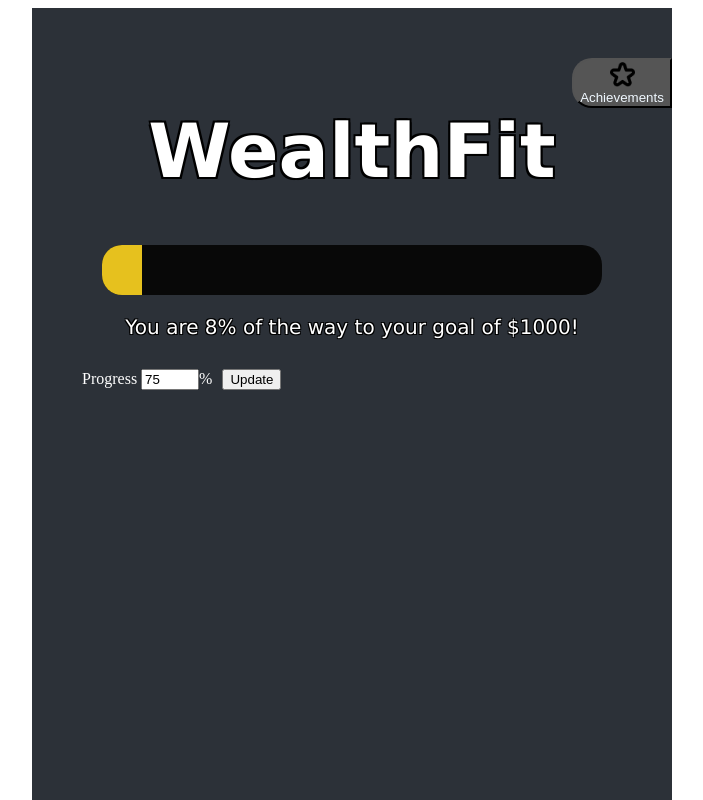
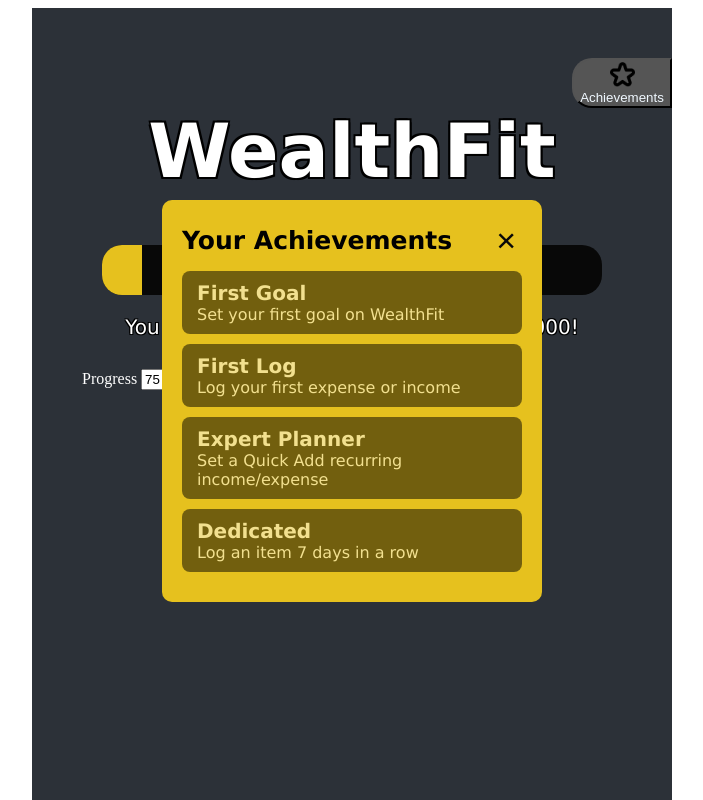
Before and after one commit to bennett-sellers/434Project2.2, a plain HTML site: page 434/index.html in a window 1280 px wide. Both pictures are taken after a click on the button "Achievements". Shown: the top 800 px of the page, without its empty margins (288-991 px from the left). Drawn offline with Linux system fonts and the light colour scheme.

Commit message:
achievements tab (currently in index, move later)

```diff
--- a/434/css/styles.css
+++ b/434/css/styles.css
@@ -517,3 +517,77 @@
   font-size: 14px;
   padding: 16px 0;
 }
+
+.achievement-panel {
+  position: fixed;
+  top: 25%;
+  right: 450px;
+  width: 340px;
+  background-color: #e6c11e;
+  padding: 20px;
+  overflow-y: auto;
+  border-radius: 10px;
+  opacity: 0;
+  visibility: hidden;
+  transition: opacity 0.4s ease, visibility 0.4s ease;
+  z-index: 11;
+  font-family: Verdana;
+}
+
+.achievement-panel.open {
+  opacity: 1;
+  visibility: visible;
+}
+
+.panel-header {
+  display: flex;
+  justify-content: space-between;
+  align-items: center;
+  font-size: 25px;
+  font-weight: bold;
+  margin-bottom: 10px;
+  color: #000000;
+}
+
+.close-btn {
+  background: none;
+  border: none;
+  font-size: 34px;
+  color: #080808;
+  cursor: pointer;
+}
+
+.achievement {
+  background-color: #000000;
+  border-radius: 8px;
+  padding: 10px 15px;
+  margin-bottom: 10px;
+  display: flex;
+  align-items: center;
+}
+
+.achievement-title {
+  font-weight: bold;
+  font-size: 20px;
+  color:#ffffff;
+  text-align: left;
+}
+
+.achievement-desc {
+  font-size: 16px;
+  color: #ffffff;
+  text-align: left;
+}
+
+#a_goal{
+  opacity: 0.5;
+}
+#a_log{
+  opacity: 0.5;
+}
+#a_quick{
+  opacity: 0.5;
+}
+#a_7{
+  opacity: 0.5;
+}
--- a/434/index.html
+++ b/434/index.html
@@ -12,7 +12,7 @@
       <!-- Home Content with Progress Rings -->
       <div id="Home" class="tabcontent" style="display: block;">
         <h1>WealthFit</h1>
-        <button class="achievements">
+        <button class="achievements" id = "achievements" onclick = "openAch()">
           <img src="assets/star.png" class="icon" alt="star"/>
           <br />Achievements
         </button>
@@ -29,6 +29,41 @@
         <div class="controls">
           <label>Progress <input type="number" min="0" max="100" value="75" id="input1">% </label>
           <button onclick="updateRings()">Update</button>
+        </div>
+
+        <div class="achievement-panel" id="achievementPanel">
+          <div class="panel-header">
+            Your Achievements
+            <button class="close-btn" id="closePanel" onclick = "closeAch()">&times;</button>
+          </div>
+
+          <div class="achievement" id = "a_goal">
+            <div>
+              <div class="achievement-title">First Goal</div>
+              <div class="achievement-desc">Set your first goal on WealthFit</div>
+            </div>
+          </div>
+
+          <div class="achievement" id = "a_log">
+            <div>
+              <div class="achievement-title">First Log</div>
+              <div class="achievement-desc">Log your first expense or income</div>
+            </div>
+          </div>
+
+          <div class="achievement" id = "a_quick">
+            <div>
+              <div class="achievement-title">Expert Planner</div>
+              <div class="achievement-desc">Set a Quick Add recurring income/expense</div>
+            </div>
+          </div>
+
+          <div class="achievement" id = "a_7">
+            <div>
+              <div class="achievement-title">Dedicated</div>
+              <div class="achievement-desc">Log an item 7 days in a row</div>
+            </div>
+          </div>
         </div>
 
 
--- a/434/js/main.js
+++ b/434/js/main.js
@@ -7,6 +7,42 @@
 const goalAmountInput = document.getElementById('goalAmount');
 const goalDateInput = document.getElementById('goalDate');
 
+function openAch(){
+  const panel = document.getElementById('achievementPanel');
+  panel.classList.add('open');
+  const a_goal = document.getElementById('a_goal');
+  if(localStorage.getItem("a_goal") == null){
+    a_goal.style.opacity = 0.5;
+  }else{
+    a_goal.style.opacity = 1;
+  }
+
+  const a_log = document.getElementById('a_log');
+  if(localStorage.getItem("a_log") == null){
+    a_log.style.opacity = 0.5;
+  }else{
+    a_log.style.opacity = 1;
+  }
+
+  const a_quick = document.getElementById('a_quick');
+  if(localStorage.getItem("a_quick") == null){
+    a_quick.style.opacity = 0.5;
+  }else{
+    a_quick.style.opacity = 1;
+  }
+
+  const a_7 = document.getElementById('a_7');
+  if(localStorage.getItem("a_7") == null){
+    a_7.style.opacity = 0.5;
+  }else{
+    a_7.style.opacity = 1;
+  }
+}
+
+function closeAch(){
+  const panel = document.getElementById('achievementPanel');
+  panel.classList.remove('open');
+}
 
 function updateGoal(){
   goalamount = goalAmountInput.value;
@@ -25,6 +61,7 @@
   localStorage.setItem("goalDate", goaldate);
   const d = new Date(goaldate);
   updateWeeklyBar(goalamount, d);
+  localStorage.setItem("a_goal", "true");
 }
 
 function loadGoal(){
```
